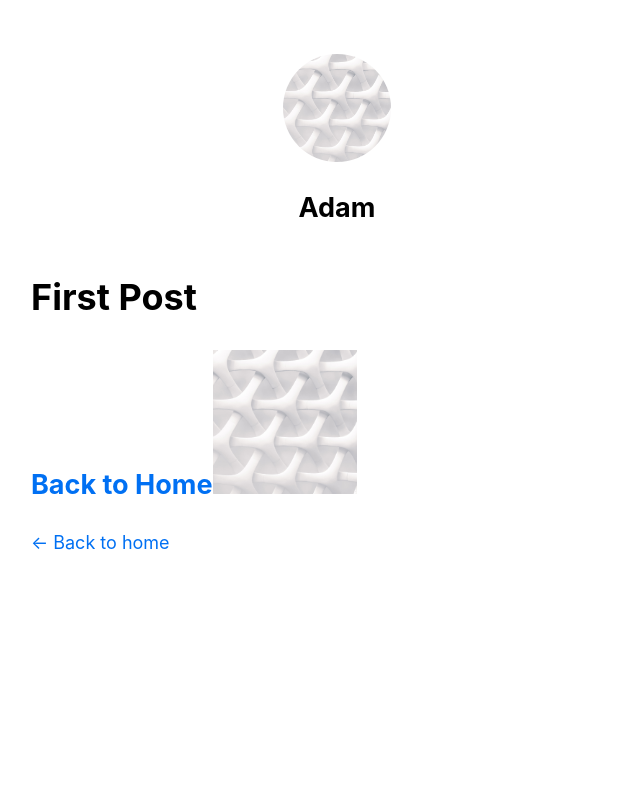
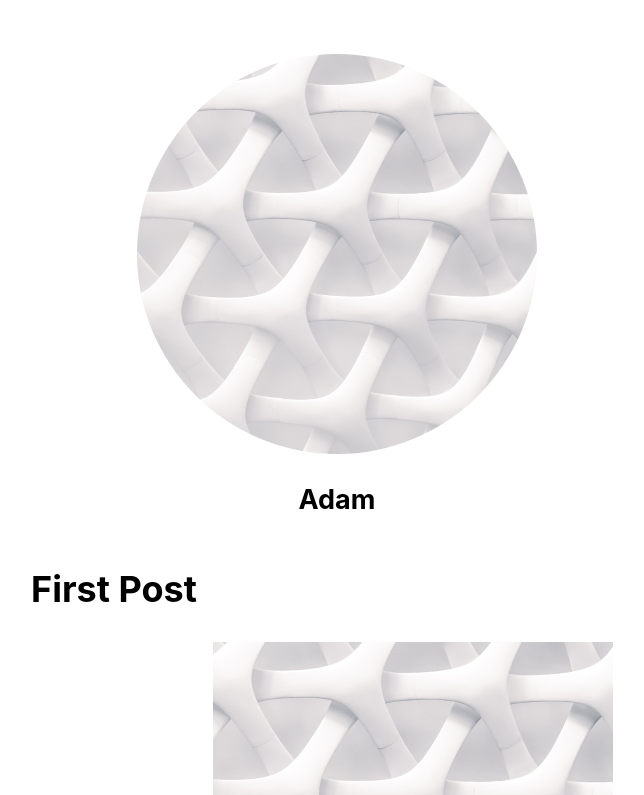
Before and after one commit to tretrauadam/splashy, a Next.js app: page /posts/first-post in a window 1280 px wide. Shown: the top 795 px of the page, without its empty margins (303-947 px from the left). Built offline with nearby package versions, Linux system fonts and the light colour scheme.

Commit message:
update to include tailwind properities

```diff
--- a/components/layout.js
+++ b/components/layout.js
@@ -46,8 +46,8 @@ export default function Layout({ children, home }) {
                   priority
                   src="/images/profile.jpg"
                   className={utilStyles.borderCircle}
-                  height={108}
-                  width={108}
+                  height={400}
+                  width={400}
                   alt={name}
                 />
               </a>
--- a/package.json
+++ b/package.json
@@ -18,8 +18,11 @@
     "@types/node": "18.7.1",
     "@types/react": "18.0.17",
     "@types/react-dom": "18.0.6",
+    "autoprefixer": "^10.4.8",
     "eslint": "8.21.0",
     "eslint-config-next": "12.2.4",
+    "postcss": "^8.4.16",
+    "tailwindcss": "^3.1.8",
     "typescript": "4.7.4"
   }
 }
--- a/pages/posts/first-post.js
+++ b/pages/posts/first-post.js
@@ -9,12 +9,12 @@ export default function FirstPost(){
 
     <Layout>
         <Head>
-          <title> First Post </title>
+          <title className='md 5 pt 0 bg-col yellow'> First Post </title>
         </Head>
           <h1>First Post</h1>
           <h2>
             <Link href="/">Back to Home</Link>
-            <Image src='/images/profile.jpg' alt='image' width={144} height={144}/>
+            <Image src='/images/profile.jpg' alt='image' width={400} height={400}/>
           </h2>
     </Layout>
 
--- /dev/null
+++ b/postcss.config.js
@@ -0,0 +1,6 @@
+module.exports = {
+    plugins: {
+        tailwindcss: {},
+        autoprefixer: {},
+    },
+};
--- /dev/null
+++ b/tailwind.config.js
@@ -0,0 +1,6 @@
+module.exports ={
+    content: [
+    './pages/**/*.{js,ts,jsx,tsx}',
+    './components/**/*.{js,ts,jsx,tsx}',
+    ],
+}
```
Also changed, not shown: 2 other files (tests, documents, lock files or other folders).
